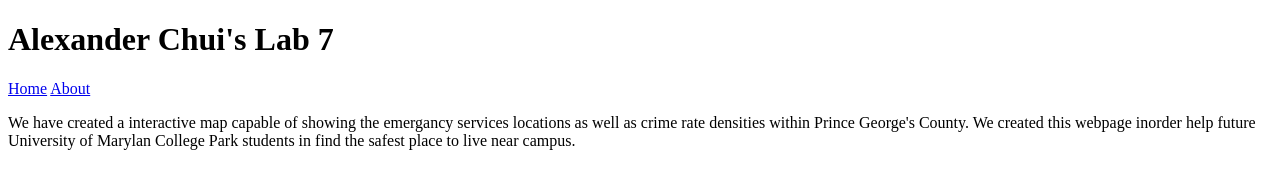
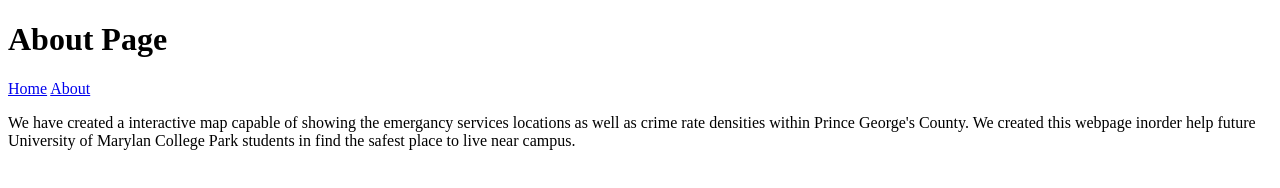
Before and after one commit to rdizzle2350/377FinalProject, a website: page public/About.html in a window 1280 px wide. Drawn offline with Linux system fonts and the light colour scheme.

Commit message:
Update About.html

```diff
--- a/public/About.html
+++ b/public/About.html
@@ -6,7 +6,7 @@
     </title>
     <body>
         <div class="header">
-            <h1>Alexander Chui's Lab 7</h1>
+            <h1>About Page</h1>
         </div>
         <nav class="menu">
             <a href="index.html">Home</a></li>
```
